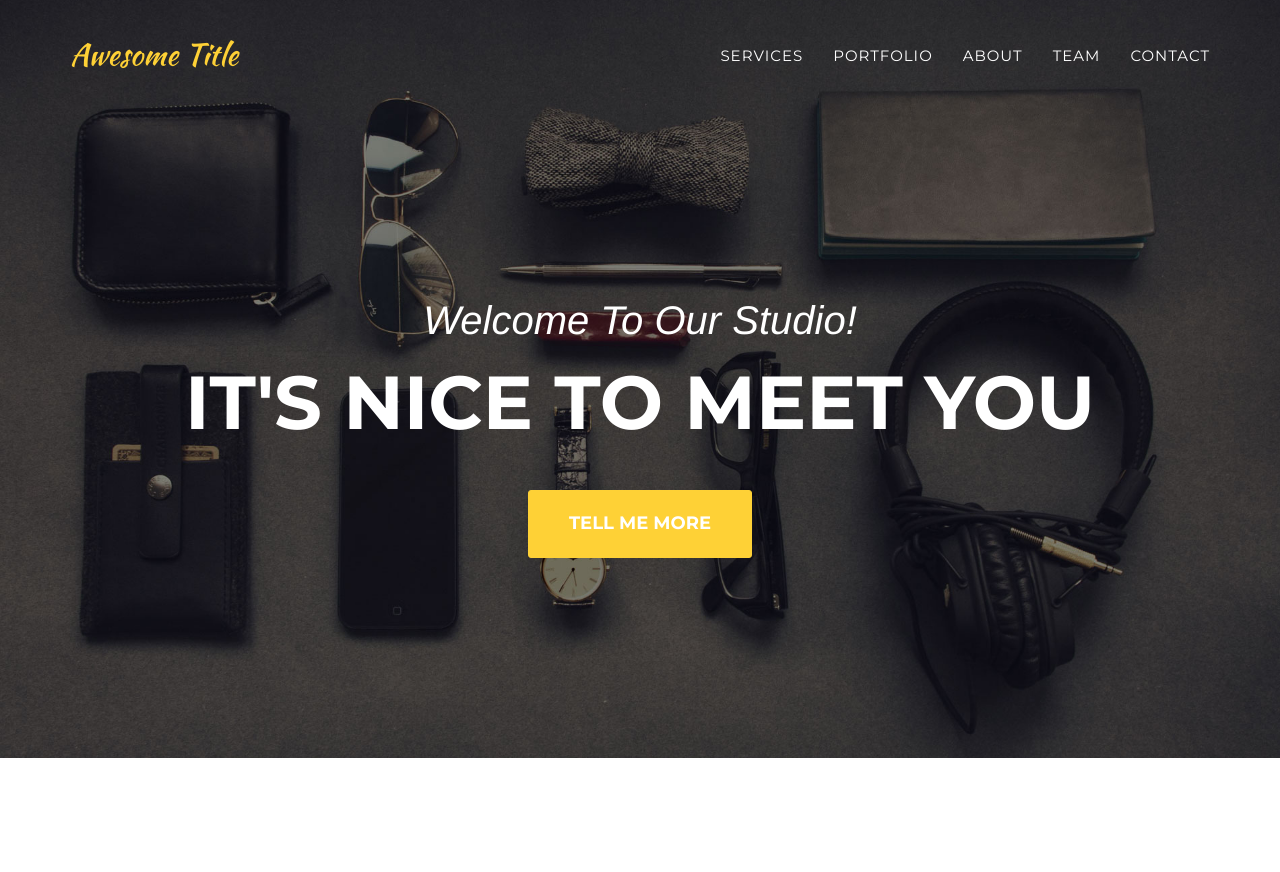
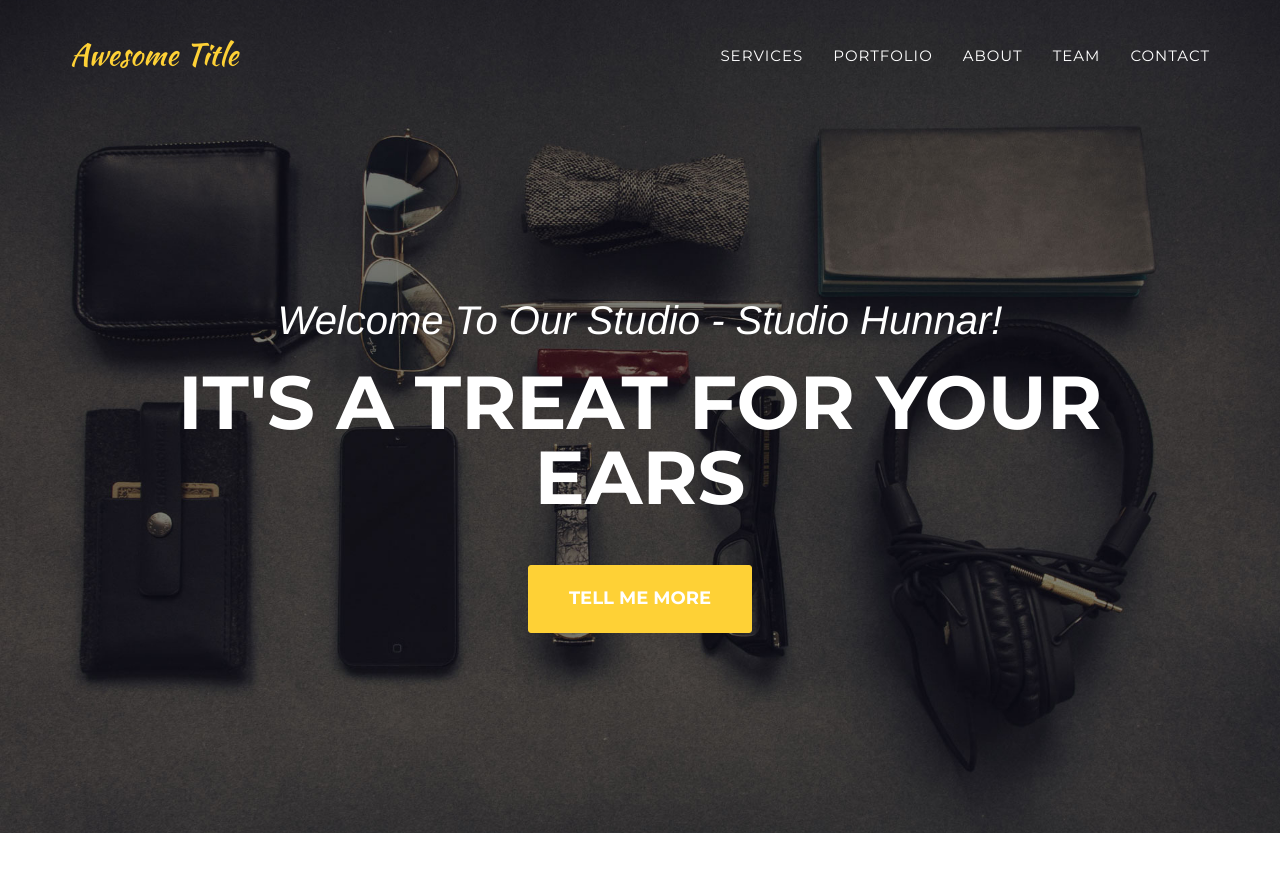
Before and after one commit to Seb199510/hunnar, a Jekyll site: the page built from index.html, in a window 1280 px wide and 900 px high. Shown: the top 872 px of the window. Built offline with Jekyll 4.4.1, drawn with Linux system fonts in a browser that asks for light colours; some web fonts are replaced.

Commit message:
change header words

```diff
--- a/_includes/header.html
+++ b/_includes/header.html
@@ -44,8 +44,8 @@
     <header>
         <div class="container">
             <div class="intro-text">
-                <div class="intro-lead-in">Welcome To Our Studio!</div>
-                <div class="intro-heading">It's Nice To Meet You</div>
+                <div class="intro-lead-in">Welcome To Our Studio - Studio Hunnar!</div>
+                <div class="intro-heading">It's a treat for your ears</div>
                 <a href="#services" class="page-scroll btn btn-xl">Tell Me More</a>
             </div>
         </div>
```
